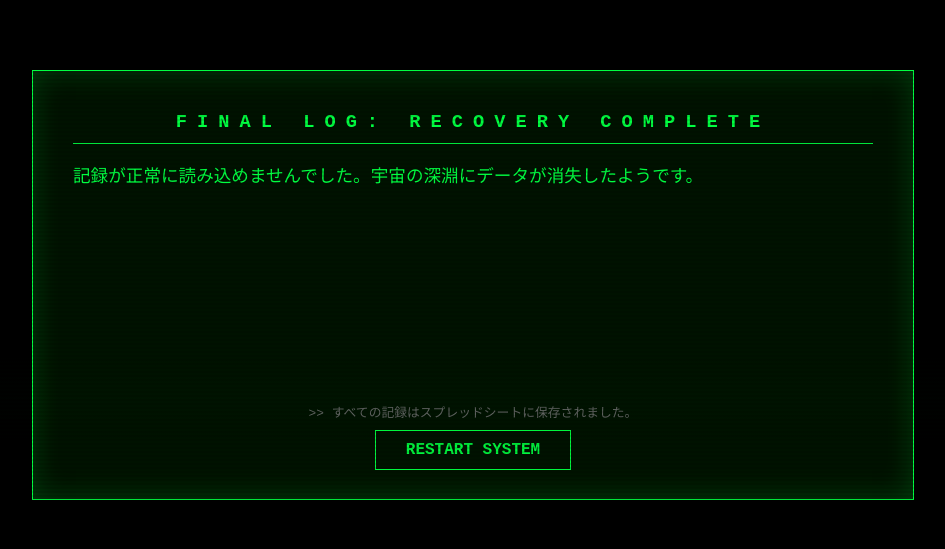
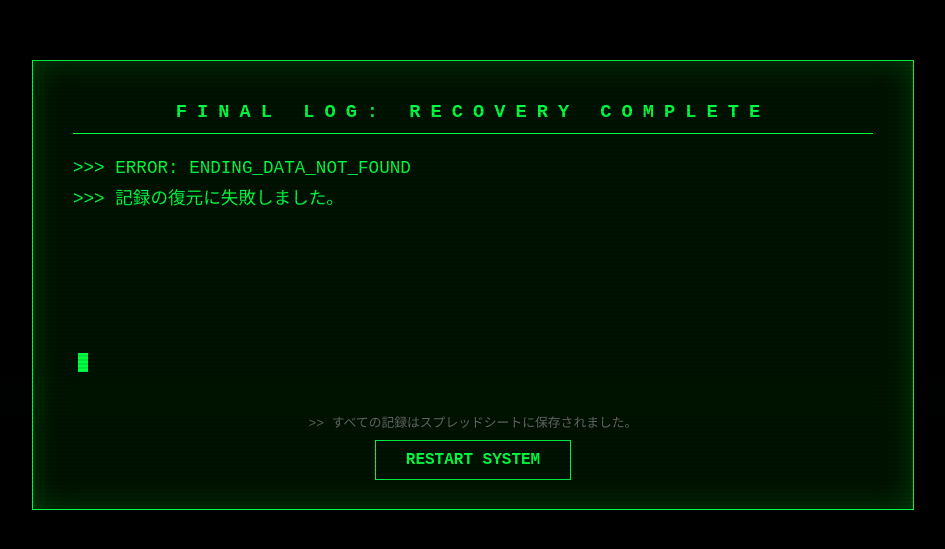
Before and after one commit to tcfk4ensrs-afk/Eclipse-Deadline-freeend, a website: page ending_result.html in a window 1280 px wide. Shown: the part 115-664 px from the top of the page, without its empty margins (167-1112 px from the left). Drawn offline with Linux system fonts and the light colour scheme.

Commit message:
Refactor script for displaying ending text

```diff
--- a/ending_result.html
+++ b/ending_result.html
@@ -108,32 +108,36 @@
     </div>
 
     <script>
+        // ending_result.html の script 部分
 document.addEventListener('DOMContentLoaded', () => {
-            // accusation.js から保存されたテキストを取得
-            const text = sessionStorage.getItem('finalEndingText') || "記録が正常に読み込めませんでした。宇宙の深淵にデータが消失したようです。";
+    // セッションストレージから取得
+    const text = sessionStorage.getItem('finalEndingText');
+
+    // ログを表示（F12で見えるはず）
+    console.log("Ending Text in SessionStorage:", text);
+
     const displayElement = document.getElementById('ending-text');
     const footer = document.getElementById('footer');
-            const cursor = document.getElementById('cursor');
 
+    if (!text || text === "undefined") {
+        displayElement.innerHTML = ">>> ERROR: ENDING_DATA_NOT_FOUND\n>>> 記録の復元に失敗しました。";
+        footer.style.opacity = "1";
+        return;
+    }
+
+    // タイプライター開始
     let i = 0;
-            const speed = 70; // 1文字出すスピード（ミリ秒）
-
-            function typeWriter() {
+    function type() {
         if (i < text.length) {
             displayElement.innerHTML += text.charAt(i);
             i++;
-                    // 文字数に応じてスクロール位置を調整
-                    window.scrollTo(0, document.body.scrollHeight);
-                    setTimeout(typeWriter, speed);
+            setTimeout(type, 50);
         } else {
-                    // 終了後の演出
-                    cursor.style.display = 'none';
-                    footer.style.opacity = '1';
+            footer.style.opacity = "1";
+            document.getElementById('cursor').style.display = "none";
         }
     }
-
-            // 少し待ってから開始（没入感のため）
-            setTimeout(typeWriter, 1000);
+    setTimeout(type, 500);
 });
     </script>
 </body>
```
Lines whose indentation alone changed are shown as unchanged.
